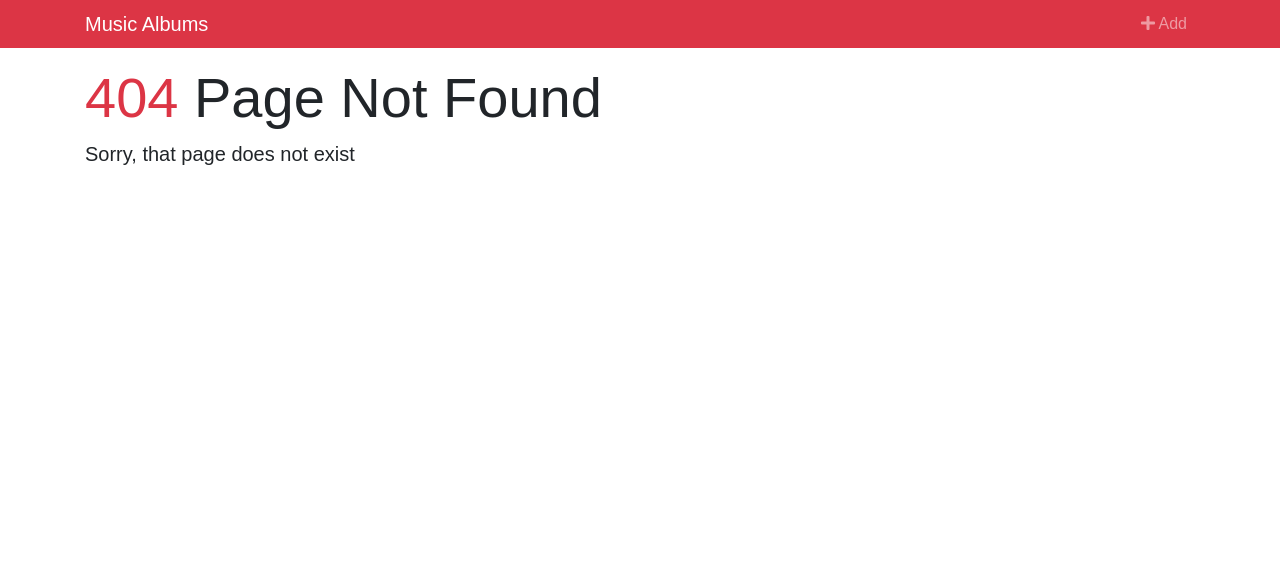
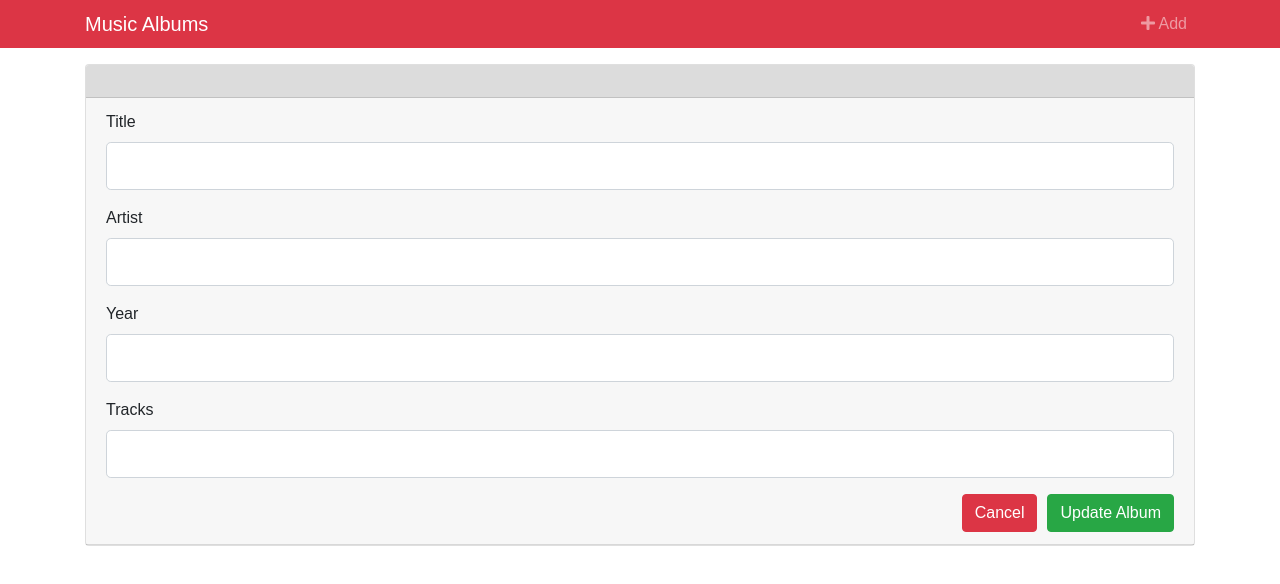
Before and after one commit to jschaik/musicalbums, a React (Create React App) app: page /album/1 in a window 1280 px wide. Before the commit this address had no page. Shown: the top 584 px of the page. Built offline with nearby package versions, Linux system fonts and the light colour scheme; no server answers.

Commit message:
Add files via upload

```diff
--- a/src/App.css
+++ b/src/App.css
@@ -1,3 +1,8 @@
 body {
-    font-family: sans-serif;
+    font-family: Lucida, sans-serif;
 }
+
+.albumTitle{
+    margin-top: 30px!important;
+    margin-bottom: 30px!important;
+}
--- a/src/App.js
+++ b/src/App.js
@@ -22,7 +22,7 @@ class App extends Component {
                            <Switch>
                                <Route exact path="/" component={Albums}/>
                                <Route exact path="/album/add" component={AddAlbum}/>
-                               <Route exact path="/album/update" component={UpdateAlbum}/>
+                               <Route exact path="/album/:_id" component={UpdateAlbum}/>
                                <Route component={NotFound}/>
                            </Switch>
                         </div>
```
